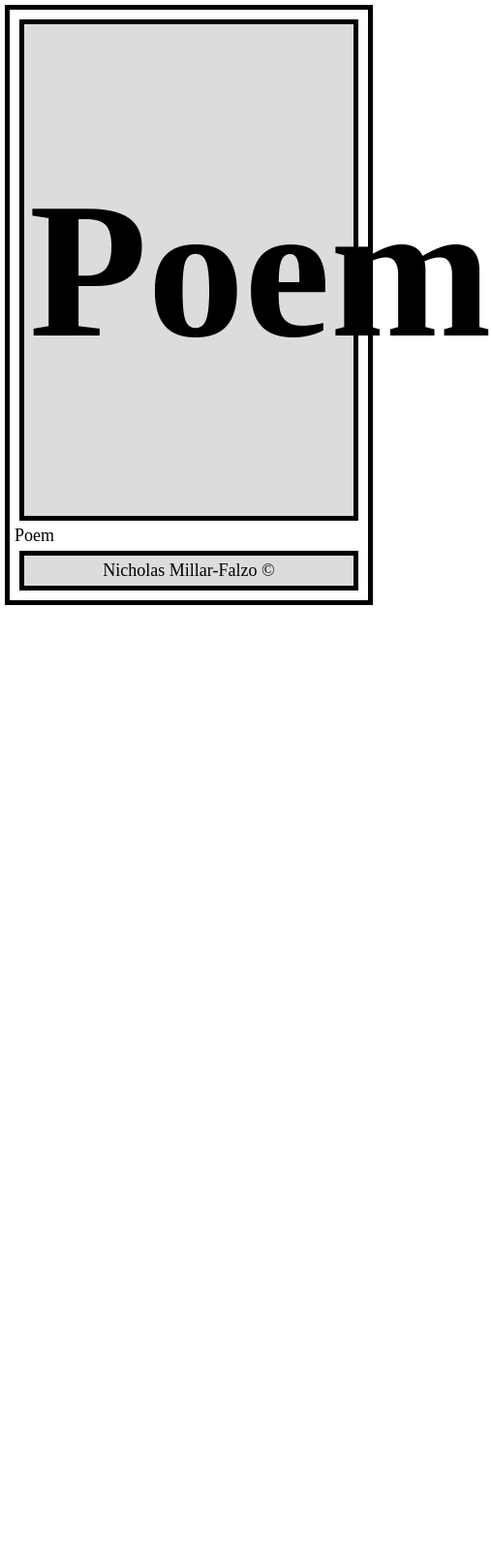
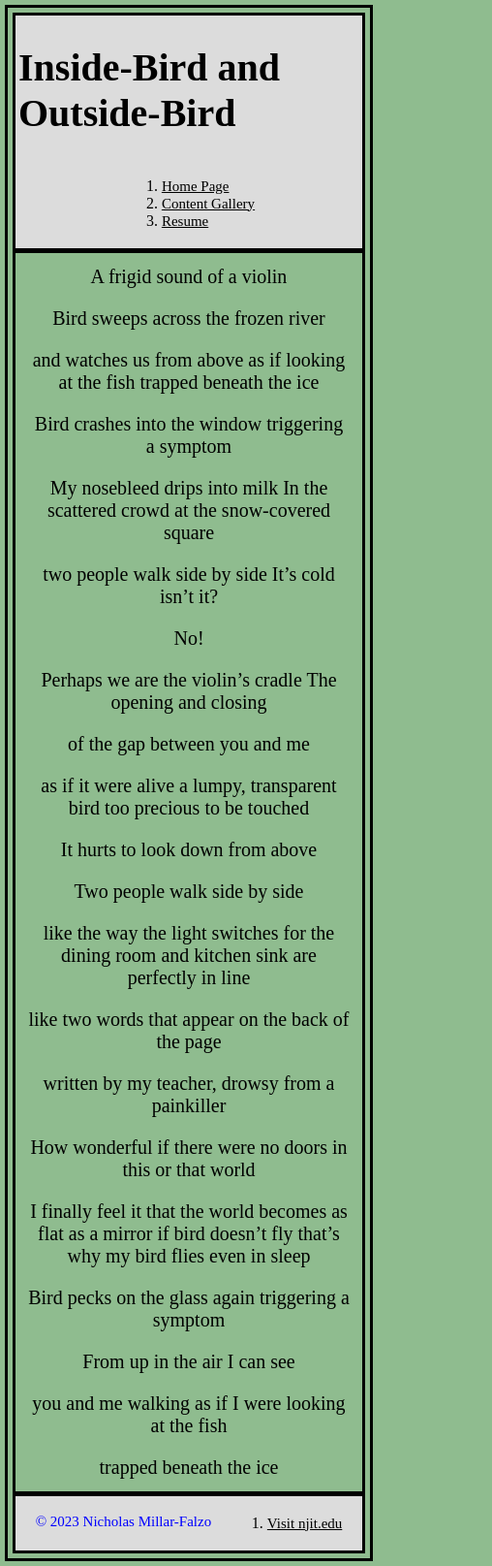
Before and after one commit to nmf-njit/nmf-njit.github.io, a plain HTML site: page Poem.html in a window 390 px wide. Shown: the whole page at 97% size, 508 px wide, since content can reach past the window. Before the commit the page ends 844 px from the top, so only its background shows below. Drawn offline with Linux system fonts and the light colour scheme.

Commit message:
poem lab

```diff
--- a/CSS-Lab7.css
+++ b/CSS-Lab7.css
@@ -1,37 +1,41 @@
- head {
-     color: black
+@media screen and (min-width:1200px) {
+    body {
+        outline: 5px solid black;
+        background-color: skyblue;
+        padding: 5px;
+    }
+
+    h1 {
+        font-size: 70px
+    }
+
+    header {
+        outline: 5px solid black;
+        background-color: gainsboro;
+        margin: 10px;
+        padding: 5px;
+        display: flex;
+        flex-direction: row;
+        flex-wrap: wrap;
+        justify-content: space-evenly;
+    }
+
+    main {
+        outline: 5px solid black;
+        text-align: center;
+        padding: 5px;
+        margin: 10px;
+        display: flex;
+        flex-direction: column;
+        flex-wrap: wrap;
+        justify-content: space-evenly;
+
     }
 
      div {
-     color: black;
-     font-size: 18px;
-     margin: 0px;
+        font-size: 40px; text-align: center;
+        margin: 20px;
 
- }
-
- section {
-     color: black;
-     font-size: 18px;
-     margin: 0px;
-     display: flex;
-     flex-direction: row;
-     flex-wrap: nowrap;
-     justify-content: flex-start;
- }
-
- header {
-     font-size: 100px;
-     outline: 5px solid black;
-     background-color: gainsboro;
-     margin: 10px;
-     padding: 5px
- }
-
- body {
-     outline: 5px solid black;
-     background-color: white;
-     padding: 5px;
-     margin: 10px
     }
 
     footer {
@@ -44,3 +48,77 @@
         flex-wrap: wrap;
         justify-content: space-evenly;
     }
+
+    p {
+        font-size: 25px;
+        color: blue;
+    }
+
+    a {
+        font-size: 25px;
+        color: black;
+    }
+
+}
+
+@media screen and (max-width:1200px) {
+    body {
+        outline: 3px solid black;
+        background-color: darkseagreen;
+        padding: 3px;
+    }
+
+    h1 {
+        font-size: 40px
+    }
+
+    header {
+        outline: 3px solid black;
+        background-color: gainsboro;
+        margin: 5px;
+        padding: 3px;
+        display: flex;
+        flex-direction: row;
+        flex-wrap: wrap;
+        justify-content: space-evenly;
+    }
+
+    div {
+        font-size: 20px; text-align: center;
+        margin: 10px;
+
+    }
+        main {
+            outline: 3px solid black;
+            text-align: center;
+            padding: 3px;
+            margin: 5px;
+            display: flex;
+            flex-direction: column;
+            flex-wrap: wrap;
+            justify-content: space-evenly;
+
+        }
+
+        footer {
+            outline: 3px solid black;
+            background-color: gainsboro;
+            padding: 3px;
+            margin: 5px;
+            display: flex;
+            flex-direction: row;
+            flex-wrap: wrap;
+            justify-content: space-evenly;
+        }
+
+        p {
+            font-size: 15px;
+            color: blue;
+        }
+
+        a {
+            font-size: 15px;
+            color: black;
+        }
+
+    }
--- a/Poem.html
+++ b/Poem.html
@@ -10,15 +10,54 @@
 
 <body>
     <header>
-        <h1>Poem</h1>
+        <h1>Inside-Bird and Outside-Bird</h1>
+        <ol>
+            <li><a href=Index.html>Home Page</a>
+            <li><a href="Content_Gallery.html">Content Gallery</a>
+            <li><a href=Resume2.html>Resume</a>
+        </ol>
     </header>
 
     <main>
-       <div> Poem</div>
+        <div> A frigid sound of a violin</div>
+        <div>Bird sweeps across the frozen river</div>
+        <div>and watches us from above
+            as if looking at the fish trapped beneath the ice</div>
+        <div>Bird crashes into the window
+            triggering a symptom</div>
+        <div>My nosebleed drips into milk
+            In the scattered crowd at the snow-covered square</div>
+        <div>two people walk side by side
+            It’s cold isn’t it?</div>
+        <div>No!</div>
+        <div>Perhaps we are the violin’s cradle
+            The opening and closing</div>
+        <div>of the gap between you and me</div>
+        <div>as if it were alive
+        a lumpy, transparent bird
+            too precious to be touched</div>
+        <div>It hurts to look down from above</div>
+        <div>Two people walk side by side</div>
+        <div>like the way the light switches for the dining room and kitchen sink are perfectly in line</div>
+        <div>like two words that appear on the back of the page</div>
+        <div>written by my teacher, drowsy from a painkiller</div>
+        <div>How wonderful if there were no doors in this or that world</div>
+        <div>I finally feel it
+        that the world becomes as flat as a mirror if bird doesn’t fly
+        that’s why my bird flies even in sleep</div>
+        <div>Bird pecks on the glass again
+        triggering a symptom</div>
+        <div>From up in the air I can see</div>
+        <div>you and me walking
+        as if I were looking at the fish</div>
+        <div>trapped beneath the ice</div>
     </main>
 
     <footer>
-        <div> Nicholas Millar-Falzo        ©     </div>
+        <p> © 2023 Nicholas Millar-Falzo</p>
+        <ol>
+            <li><a href="https://www.njit.edu/">Visit njit.edu</a>
+        </ol>
     </footer>
 </body>
 
```
Also changed, not shown: CSS-Lab7.html (deleted, +0 -46 lines). Lines whose indentation alone changed are shown as unchanged.
